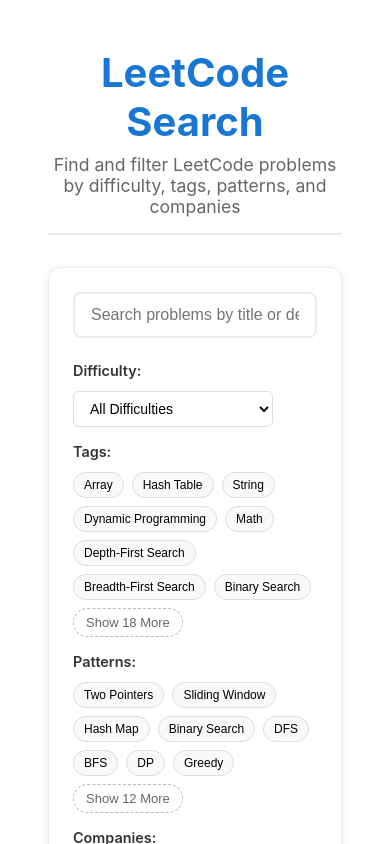
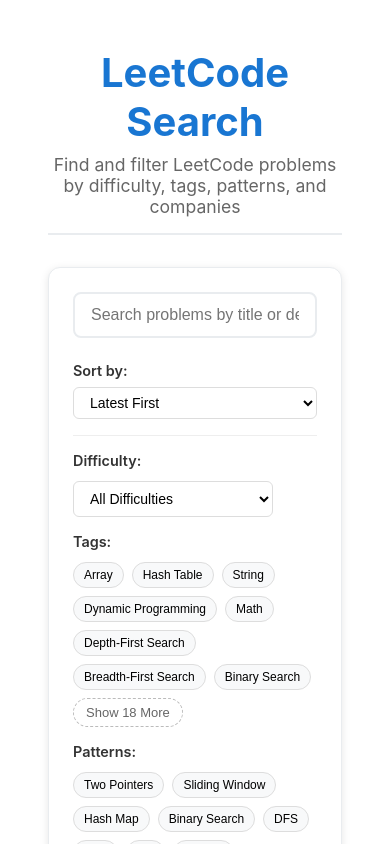
Before and after one commit to yennanliu/LCSearch, a Vue app in the folder lc_search_ui/: page / in a window 390 px wide. Shown: the top 844 px of the page. Built offline with nearby package versions, Linux system fonts and the light colour scheme.

Commit message:
implement search bar, update app

```diff
--- a/lc_search_ui/src/App.vue
+++ b/lc_search_ui/src/App.vue
@@ -9,6 +9,7 @@
       <SearchBar
         @search="handleSearch"
         @filter="handleFilter"
+        @sort="handleSort"
       />
       <ProblemList
         :problems="filteredProblems"
@@ -37,8 +38,28 @@
       difficulty: '',
       tags: [],
       patterns: [],
-      companies: []
+      companies: [],
+      sortBy: 'recency' // recency, difficulty, title
     })
+
+    const sortProblems = (problems, sortBy) => {
+      const sorted = [...problems]
+
+      switch (sortBy) {
+        case 'recency':
+          return sorted.sort((a, b) => new Date(b.dateAdded) - new Date(a.dateAdded))
+        case 'difficulty': {
+          const difficultyOrder = { 'Easy': 1, 'Medium': 2, 'Hard': 3 }
+          return sorted.sort((a, b) => difficultyOrder[a.difficulty] - difficultyOrder[b.difficulty])
+        }
+        case 'title':
+          return sorted.sort((a, b) => a.title.localeCompare(b.title))
+        case 'id':
+          return sorted.sort((a, b) => a.id - b.id)
+        default:
+          return sorted.sort((a, b) => new Date(b.dateAdded) - new Date(a.dateAdded))
+      }
+    }
 
     const loadProblems = async () => {
       try {
@@ -54,39 +75,51 @@
     const filteredProblems = computed(() => {
       let filtered = problems.value
 
+      // Text search - search in title, description, and tags
       if (searchQuery.value) {
-        const query = searchQuery.value.toLowerCase()
-        filtered = filtered.filter(problem =>
-          problem.title.toLowerCase().includes(query) ||
-          problem.description?.toLowerCase().includes(query)
-        )
+        const query = searchQuery.value.toLowerCase().trim()
+
+        filtered = filtered.filter(problem => {
+          const titleMatch = problem.title.toLowerCase().includes(query)
+          const descMatch = problem.description?.toLowerCase().includes(query) || false
+          const tagMatch = problem.tags.some(tag => tag.toLowerCase().includes(query))
+          const patternMatch = problem.patterns.some(pattern => pattern.toLowerCase().includes(query))
+          const companyMatch = problem.companies.some(company => company.toLowerCase().includes(query))
+
+          return titleMatch || descMatch || tagMatch || patternMatch || companyMatch
+        })
       }
 
+      // Difficulty filter
       if (filters.value.difficulty) {
         filtered = filtered.filter(problem =>
           problem.difficulty === filters.value.difficulty
         )
       }
 
+      // Tags filter (OR logic - match any selected tag)
       if (filters.value.tags.length > 0) {
         filtered = filtered.filter(problem =>
           filters.value.tags.some(tag => problem.tags.includes(tag))
         )
       }
 
+      // Patterns filter (OR logic - match any selected pattern)
       if (filters.value.patterns.length > 0) {
         filtered = filtered.filter(problem =>
           filters.value.patterns.some(pattern => problem.patterns.includes(pattern))
         )
       }
 
+      // Companies filter (OR logic - match any selected company)
       if (filters.value.companies.length > 0) {
         filtered = filtered.filter(problem =>
           filters.value.companies.some(company => problem.companies.includes(company))
         )
       }
 
-      return filtered
+      // Apply sorting
+      return sortProblems(filtered, filters.value.sortBy)
     })
 
     const handleSearch = (query) => {
@@ -97,13 +130,18 @@
       filters.value = { ...filters.value, ...newFilters }
     }
 
+    const handleSort = (sortBy) => {
+      filters.value.sortBy = sortBy
+    }
+
     onMounted(loadProblems)
 
     return {
       filteredProblems,
       loading,
       handleSearch,
-      handleFilter
+      handleFilter,
+      handleSort
     }
   }
 }
--- a/lc_search_ui/src/components/SearchBar.vue
+++ b/lc_search_ui/src/components/SearchBar.vue
@@ -15,6 +15,21 @@
       >
         ×
       </button>
+    </div>
+
+    <div class="sort-section">
+      <label for="sort-select" class="sort-label">Sort by:</label>
+      <select
+        id="sort-select"
+        v-model="currentSort"
+        @change="handleSort"
+        class="sort-select"
+      >
+        <option value="recency">Latest First</option>
+        <option value="difficulty">Difficulty (Easy → Hard)</option>
+        <option value="title">Title (A → Z)</option>
+        <option value="id">Problem ID</option>
+      </select>
     </div>
 
     <FilterPanel
@@ -35,9 +50,10 @@
   components: {
     FilterPanel
   },
-  emits: ['search', 'filter'],
+  emits: ['search', 'filter', 'sort'],
   setup(props, { emit }) {
     const searchQuery = ref('')
+    const currentSort = ref('recency')
 
     const allTags = [
       'Array', 'Hash Table', 'String', 'Dynamic Programming', 'Math',
@@ -76,14 +92,20 @@
       emit('filter', filters)
     }
 
+    const handleSort = () => {
+      emit('sort', currentSort.value)
+    }
+
     return {
       searchQuery,
+      currentSort,
       allTags,
       allPatterns,
       allCompanies,
       handleSearch,
       clearSearch,
-      handleFilter
+      handleFilter,
+      handleSort
     }
   }
 }
@@ -141,4 +163,46 @@
 .clear-button:hover {
   background-color: #f5f5f5;
 }
+
+.sort-section {
+  display: flex;
+  align-items: center;
+  gap: 0.75rem;
+  margin-bottom: 1rem;
+  padding-bottom: 1rem;
+  border-bottom: 1px solid #eee;
+}
+
+.sort-label {
+  font-weight: 600;
+  color: #333;
+  font-size: 0.9rem;
+}
+
+.sort-select {
+  padding: 6px 12px;
+  border: 1px solid #ddd;
+  border-radius: 6px;
+  font-size: 14px;
+  background: white;
+  cursor: pointer;
+  outline: none;
+  transition: border-color 0.2s ease;
+}
+
+.sort-select:focus {
+  border-color: #1976d2;
+}
+
+@media (max-width: 768px) {
+  .sort-section {
+    flex-direction: column;
+    align-items: flex-start;
+    gap: 0.5rem;
+  }
+
+  .sort-select {
+    width: 100%;
+  }
+}
 </style>
```
